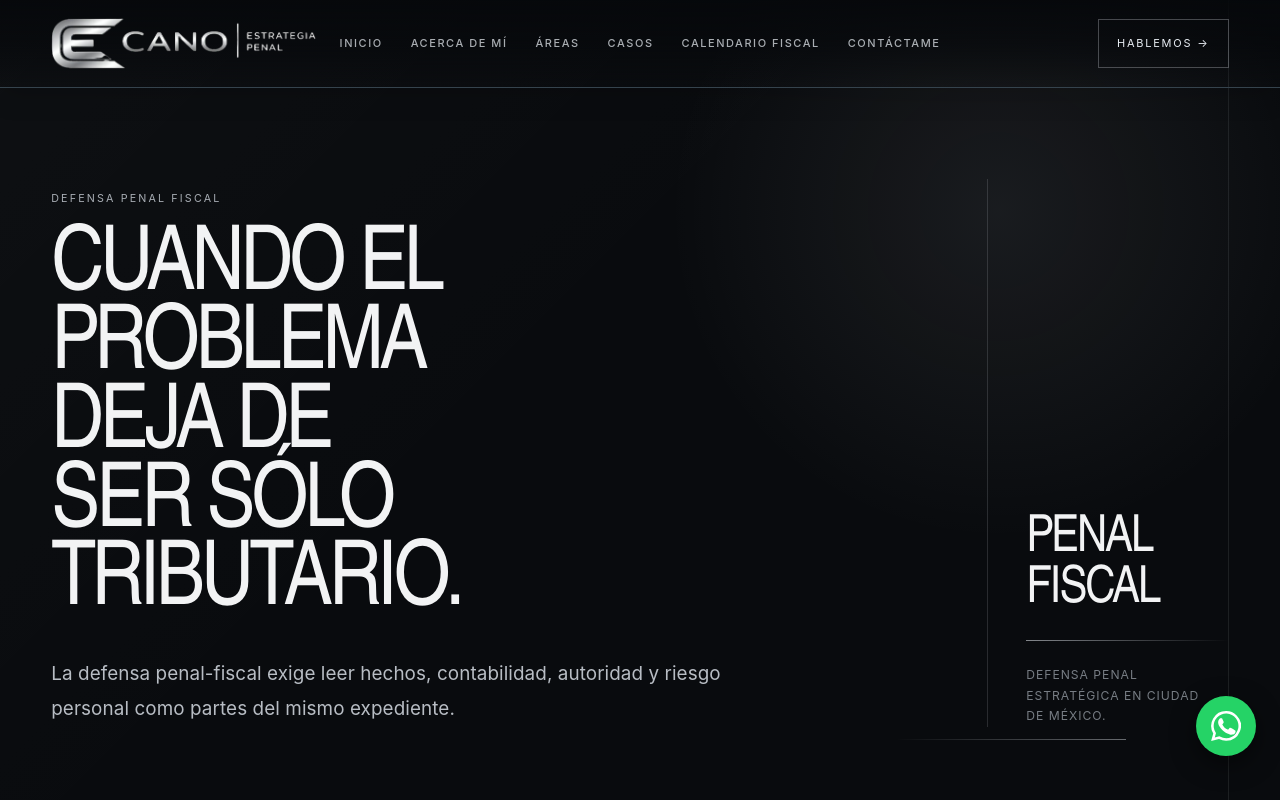
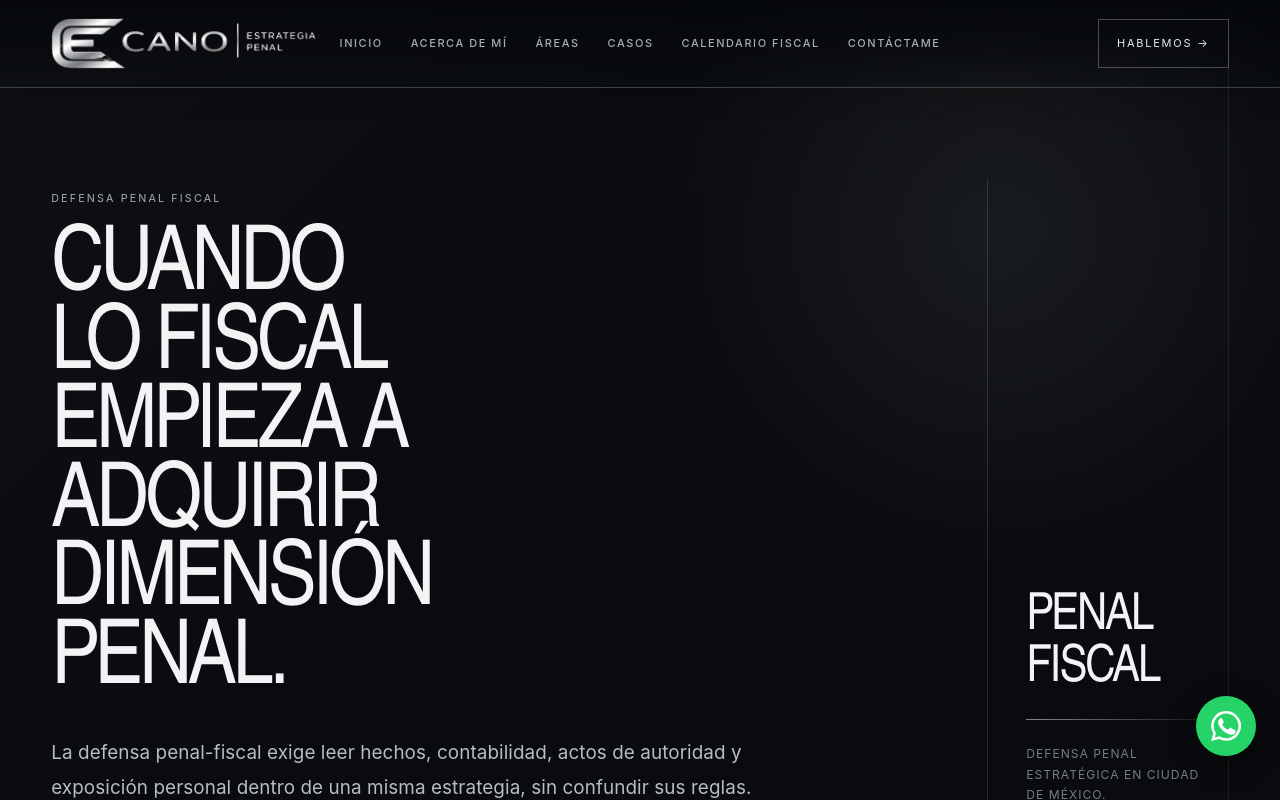
Before and after one commit to josuechavando350-png/nexus-engine, a Next.js app in the folder apps/cano-penal/: page /defensa-penal-fiscal in a window 1280 px wide. Shown: the top 800 px of the page. Built offline with nearby package versions, Linux system fonts and the light colour scheme.

Commit message:
preview(cano): refine penal-fiscal copy

```diff
--- a/apps/cano-penal/src/app/defensa-penal-fiscal/page.tsx
+++ b/apps/cano-penal/src/app/defensa-penal-fiscal/page.tsx
@@ -11,12 +11,12 @@ export const metadata: Metadata = {
 export default function PenalFiscalPage() {
   return <PageShell><StrategicLanding
     eyebrow="Defensa penal fiscal"
-    title="Cuando el problema deja de ser sólo tributario."
-    lead="La defensa penal-fiscal exige leer hechos, contabilidad, autoridad y riesgo personal como partes del mismo expediente."
+    title="Cuando lo fiscal empieza a adquirir dimensión penal."
+    lead="La defensa penal-fiscal exige leer hechos, contabilidad, actos de autoridad y exposición personal dentro de una misma estrategia, sin confundir sus reglas."
     marker="PENAL FISCAL"
     context={[
-      "No toda controversia fiscal constituye un asunto penal. La prioridad es identificar qué hechos, personas, documentos y autoridades están realmente involucrados.",
-      "Cuando existe una investigación penal o riesgo de que el asunto escale, la estrategia debe separar la posición de la empresa de la exposición individual de directivos, representantes y asesores."
+      "No toda controversia fiscal constituye un asunto penal. La prioridad es identificar qué hechos, personas, documentos y autoridades pueden cambiar realmente el nivel de exposición.",
+      "Cuando aparece una dimensión penal, la estrategia debe separar la posición de la empresa de la exposición individual de directivos, representantes y asesores."
     ]}
     scenarios={[
       { title: "Investigación fiscal con dimensión penal", copy: "Revisión de antecedentes, actos de autoridad, documentación contable y posibles líneas de investigación." },
@@ -28,6 +28,6 @@ export default function PenalFiscalPage() {
       { label: "Requerimientos del SAT y riesgo penal", href: "/guias/requerimiento-sat-riesgo-penal" },
       { label: "Evaluación empresarial confidencial", href: "/evaluacion-empresarial" }
     ]}
-    ctaTitle="Primero hay que determinar si el asunto ya tiene una dimensión penal real."
+    ctaTitle="Primero hay que determinar si existe una dimensión penal real y qué hechos la sostienen."
   /></PageShell>;
 }
```
